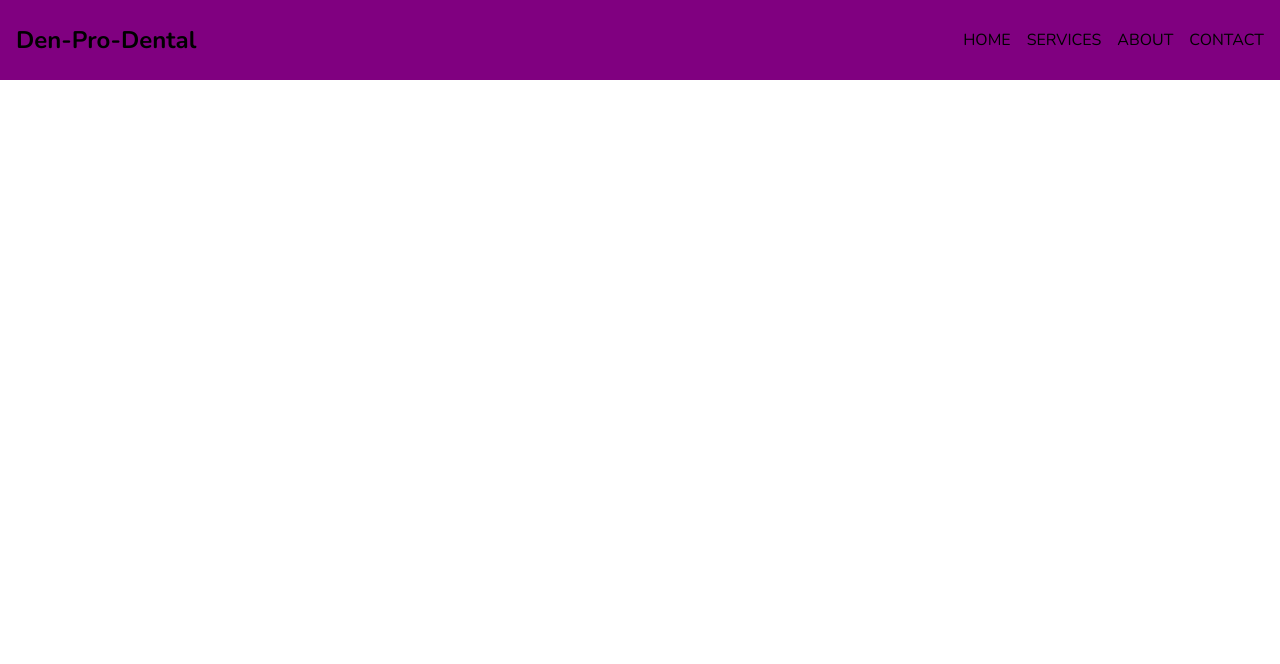
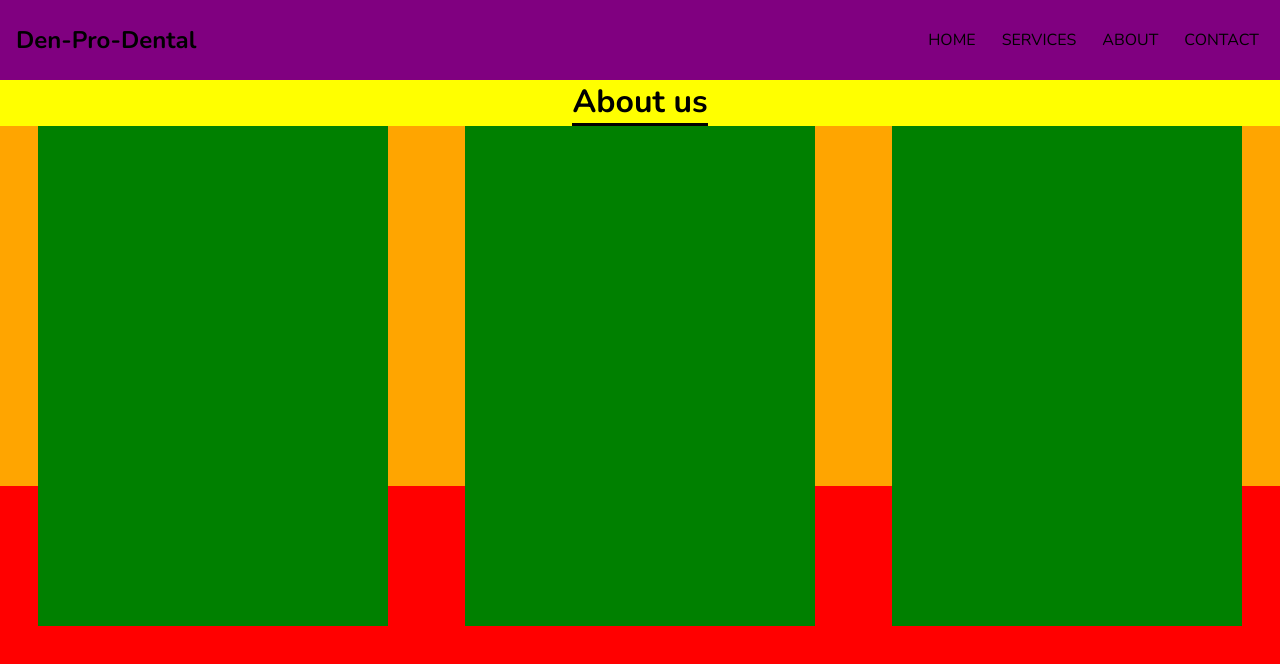
Before and after one commit to CodeJeffreyG/Den-Pro-Dental, a React (Create React App) app: page /about in a window 1280 px wide. Shown: the top 664 px of the page. Built offline with nearby package versions, Linux system fonts and the light colour scheme.

Commit message:
working on about us

```diff
--- a/src/App.js
+++ b/src/App.js
@@ -1,9 +1,20 @@
+import { BrowserRouter as Router, Route, Routes } from "react-router-dom";
 import Navbar from "./components/Navbar/Navbar";
+import Home from "./components/Home/Home";
+import Services from "./Services/Services";
+import About from "./components/About/About";
+import Contact from "./components/Contact/Contact";
 
 function App() {
   return (
     <div>
       <Navbar />
+      <Routes>
+        <Route path="/" element={<Home />} />
+        <Route path="/services" element={<Services />} />
+        <Route path="/about" element={<About />} />
+        <Route path="/contact" element={<Contact />} />
+      </Routes>
     </div>
   );
 }
--- /dev/null
+++ b/src/Services/Services.jsx
@@ -0,0 +1,8 @@
+import React from "react";
+import "./services.scss";
+
+const Services = () => {
+  return <div>Services</div>;
+};
+
+export default Services;
--- /dev/null
+++ b/src/components/About/About.jsx
@@ -0,0 +1,22 @@
+import React from "react";
+import "./about.scss";
+
+const About = () => {
+  return (
+    <div className="about-container">
+      <div className="about-top-container">
+        <head className="about-head-container">
+          <h1>About us</h1>
+        </head>
+
+        <div className="about-card-container">
+          <div></div>
+          <div></div>
+          <div></div>
+        </div>
+      </div>
+    </div>
+  );
+};
+
+export default About;
--- /dev/null
+++ b/src/components/About/about.scss
@@ -0,0 +1,46 @@
+.about-container {
+  display: flex;
+  flex-direction: column;
+  width: 100%;
+  height: calc(100vh - 80px);
+  background-color: red;
+
+  .about-top-container {
+    display: flex;
+    flex-direction: column;
+    background-color: yellow;
+    width: 100%;
+    height: 50%;
+
+    .about-head-container {
+      display: flex;
+
+      justify-content: center;
+      align-items: center;
+      width: 100%;
+      height: 50px;
+
+      .about-head-container,
+      h1 {
+        border-bottom: 3px solid black;
+      }
+    }
+
+    .about-card-container {
+        display: flex;
+        justify-content: space-around;
+        width: 100%;
+        height: 100%;
+        background-color: orange;
+
+        .about-card-container, div {
+            display: flex;
+
+            min-width: 350px;
+            min-height: 500px;
+            background-color: green;
+        }
+    }
+
+  }
+}
--- a/src/components/Contact/Contact.jsx
+++ b/src/components/Contact/Contact.jsx
@@ -0,0 +1,8 @@
+import React from "react";
+import "./contact.scss";
+
+const Contact = () => {
+  return <div>Contact</div>;
+};
+
+export default Contact;
--- a/src/components/Navbar/Navbar.jsx
+++ b/src/components/Navbar/Navbar.jsx
@@ -1,5 +1,6 @@
 import React from "react";
 import "./navbar.scss";
+import { Link } from "react-router-dom";
 
 const Navbar = () => {
   return (
@@ -9,10 +10,26 @@ const Navbar = () => {
       </div>
 
       <ul className="list-container">
-        <li>HOME</li>
-        <li>SERVICES</li>
-        <li>ABOUT</li>
-        <li>CONTACT</li>
+        <li>
+          <Link to="/" className="headerlink-title">
+            HOME
+          </Link>
+        </li>
+        <li>
+          <Link to="/services" className="headerlink-title">
+            SERVICES
+          </Link>
+        </li>
+        <li>
+          <Link to="/about" className="headerlink-title">
+            ABOUT
+          </Link>
+        </li>
+        <li>
+          <Link to="/contact" className="headerlink-title">
+            CONTACT
+          </Link>
+        </li>
       </ul>
     </nav>
   );
--- a/src/components/Navbar/navbar.scss
+++ b/src/components/Navbar/navbar.scss
@@ -16,12 +16,18 @@
     display: flex;
     align-items: center;
     justify-content: flex-end;
-
   }
 
-  .list-container, li {
+  .list-container,
+  li {
     margin-left: 1rem;
     cursor: pointer;
     list-style: none;
+
+    .headerlink-title {
+      color: black;
+      text-decoration: none;
+      padding: 0 5px;
+    }
   }
 }
--- a/src/index.js
+++ b/src/index.js
@@ -1,11 +1,13 @@
-import React from 'react';
-import ReactDOM from 'react-dom/client';
-import App from './App';
+import React from "react";
+import ReactDOM from "react-dom/client";
+import App from "./App";
+import { BrowserRouter } from "react-router-dom";
 
-
-const root = ReactDOM.createRoot(document.getElementById('root'));
+const root = ReactDOM.createRoot(document.getElementById("root"));
 root.render(
   <React.StrictMode>
-    <App />
+    <BrowserRouter>
+      <App />
+    </BrowserRouter>
   </React.StrictMode>
 );
```
Also changed, not shown: src/components/Used Equipment/Equipment.jsx (added, +8 -0 lines), src/Services/services.scss (added), src/components/Used Equipment/equipment.scss (added).
